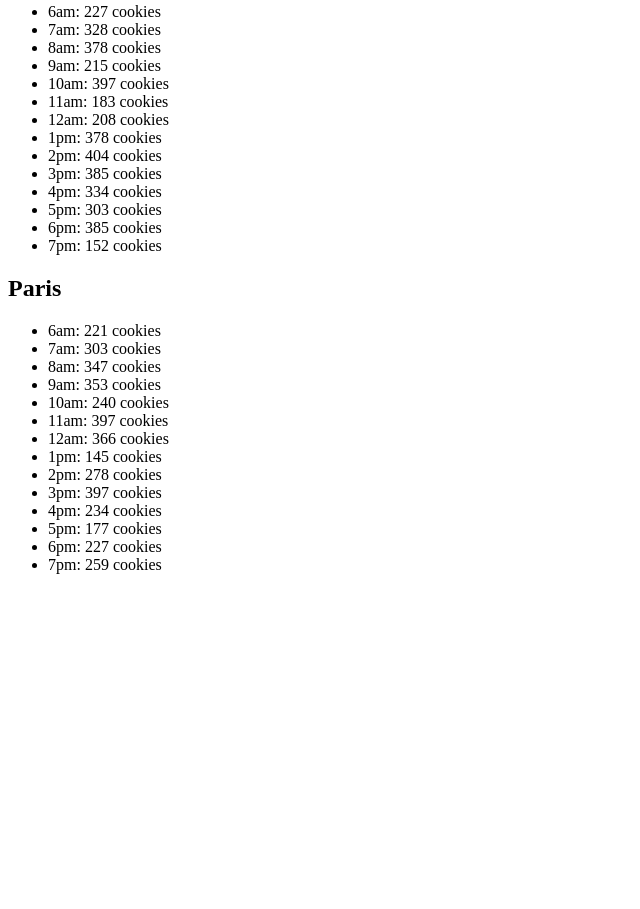
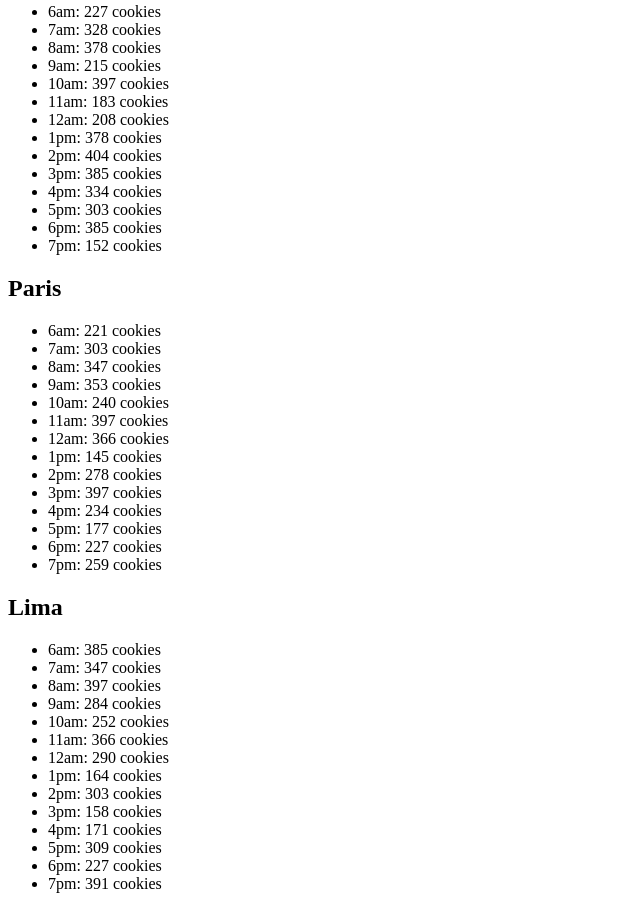
Before and after one commit to bcancel91/cookie-stand, a plain HTML site: page sales.html in a window 1280 px wide. Shown: the part 701-1610 px from the top of the page, without its empty margins (0-640 px from the left). Before the commit the page ends 1291 px from the top, so only its background shows below. Drawn offline with Linux system fonts and the light colour scheme.

Commit message:
added 5th object lima

```diff
--- a/app.js
+++ b/app.js
@@ -153,10 +153,36 @@
 
 myObject4.render();
 
-// var myObject5 = {
-//   location: "lima",
-//   minCust: 2,
-//   maxCust: 16,
-//   avgCookieSale: 4.6,
-//   salesArr: []
-// };
+var myObject5 = {
+  location: "lima",
+  minCust: 23,
+  maxCust: 65,
+  avgCookieSale: 6.3,
+  salesArr: [],
+  getRandomInteger: function(min, max) {
+    return Math.floor(Math.random() * (max - min)) + min;
+  },
+  sales: function() {
+    for (var i = 0; i < hours.length; i++) {
+      this.salesArr.push(
+        Math.ceil(
+          this.getRandomInteger(this.minCust, this.maxCust) * this.avgCookieSale
+        )
+      );
+    }
+  },
+  render: function() {
+    this.sales();
+    var lima = document.getElementById("lima");
+    var total = 0;
+
+    for (var i = 0; i < this.salesArr.length; i++) {
+      var liEl = document.createElement("li");
+      liEl.textContent = `${hours[i]}: ${this.salesArr[i]} cookies`;
+      total = total + this.sales[i];
+      lima.append(liEl);
+    }
+  }
+};
+
+myObject5.render();
--- a/sales.html
+++ b/sales.html
@@ -23,6 +23,10 @@
       <h2>Paris</h2>
       <ul id="paris"></ul>
     </div>
+    <div class="card">
+      <h2>Lima</h2>
+      <ul id="lima"></ul>
+    </div>
     <script src="app.js"></script>
   </body>
 </html>
```
